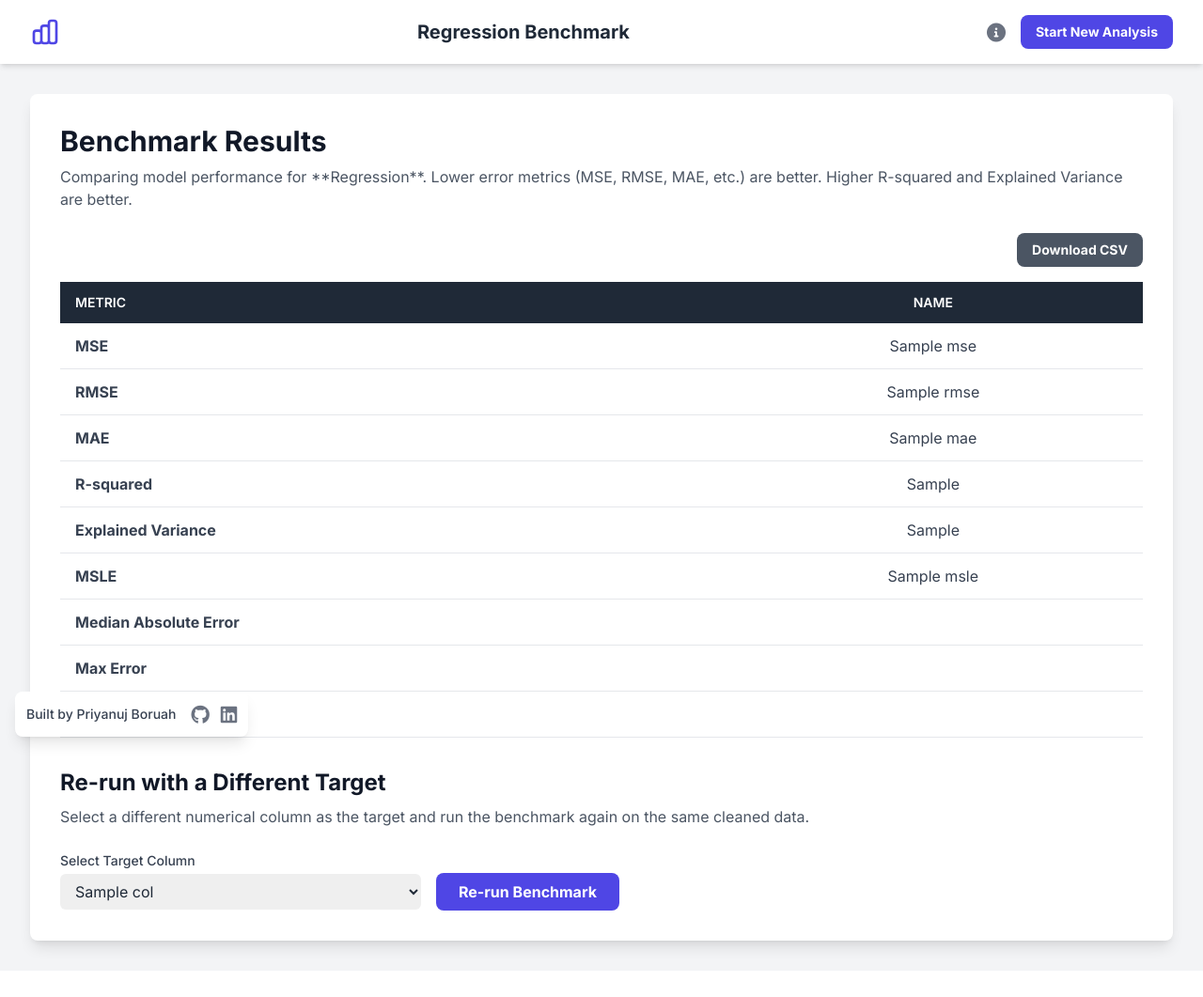
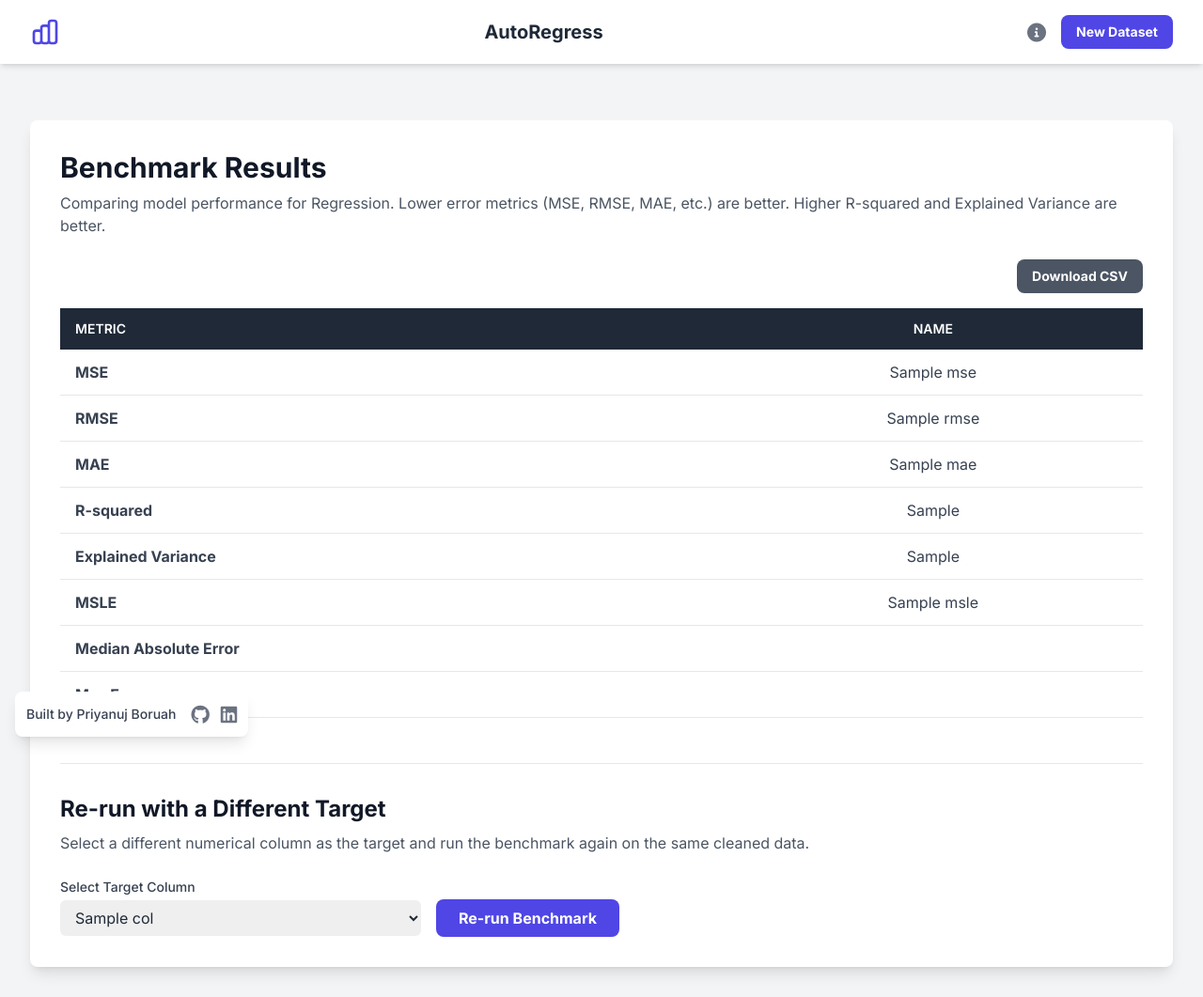
Before and after one commit to PriyanujBoruah/AutoRegress, a Flask app: template templates/benchmark.html in a window 1280 px wide. Shown: the whole page at 94% size. Before the commit the page ends 1021 px from the top, so only its background shows below. Run offline with Flask 3, Linux system fonts and the light colour scheme; the template is opened without the code that fills it: most values are stand-ins (such as "Sample title", 1, 10 or a date in 2020); some libraries are stand-ins or nearby versions.

Commit message:
Update benchmark.html

```diff
--- a/templates/benchmark.html
+++ b/templates/benchmark.html
@@ -1,4 +1,3 @@
-<!-- templates/benchmark.html -->
 <!DOCTYPE html>
 <html lang="en">
 <head>
@@ -52,42 +51,42 @@
         .modal-overlay.visible .modal-content {
             transform: scale(1);
         }
+        #loading-modal {
+            opacity: 1;
+            visibility: visible;
+            display: none;
+        }
     </style>
 </head>
 <body class="bg-gray-100 text-gray-800">
-    <!-- Navbar -->
-    <nav class="bg-white shadow-md">
+    <nav class="bg-white shadow-md fixed top-0 left-0 right-0 z-10">
         <div class="container mx-auto px-4 md:px-8">
             <div class="flex justify-between items-center py-4">
-                <!-- Logo -->
                 <div class="flex items-center">
                     <svg class="h-8 w-8 text-indigo-600" fill="none" viewBox="0 0 24 24" stroke="currentColor">
                         <path stroke-linecap="round" stroke-linejoin="round" stroke-width="2" d="M9 19v-6a2 2 0 00-2-2H5a2 2 0 00-2 2v6a2 2 0 002 2h2a2 2 0 002-2zm0 0V9a2 2 0 012-2h2a2 2 0 012 2v10m-6 0a2 2 0 002 2h2a2 2 0 002-2m0 0V5a2 2 0 012-2h2a2 2 0 012 2v14a2 2 0 01-2 2h-2a2 2 0 01-2-2z" />
                     </svg>
                 </div>
-                <!-- Title -->
                 <div class="text-xl font-bold text-gray-800">
-                    Regression Benchmark
+                    AutoRegress
                 </div>
-                <!-- Action Buttons -->
                 <div class="flex items-center space-x-4">
                     <button id="info-button" class="text-gray-500 hover:text-indigo-600">
                         <i class="fas fa-info-circle fa-lg"></i>
                     </button>
-                    <a href="/" class="bg-indigo-600 hover:bg-indigo-700 text-white font-bold py-2 px-4 rounded-lg text-sm">Start New Analysis</a>
+                    <a href="/" class="bg-indigo-600 hover:bg-indigo-700 text-white font-bold py-2 px-4 rounded-lg text-sm">New Dataset</a>
                 </div>
             </div>
         </div>
     </nav>
 
-    <div class="container mx-auto p-4 md:p-8 max-w-7xl">
+    <div class="container mx-auto p-4 md:p-8 max-w-7xl mt-24">
         <div class="bg-white rounded-lg shadow-lg p-8">
             <h1 class="text-3xl font-bold text-gray-900 mb-2">Benchmark Results</h1>
             <p class="text-gray-600 mb-6">
-                Comparing model performance for **Regression**. Lower error metrics (MSE, RMSE, MAE, etc.) are better. Higher R-squared and Explained Variance are better.
+                Comparing model performance for Regression. Lower error metrics (MSE, RMSE, MAE, etc.) are better. Higher R-squared and Explained Variance are better.
             </p>
 
-            <!-- Download Button -->
             <div class="flex justify-end mb-4">
                 <button id="download-csv" class="bg-gray-600 hover:bg-gray-700 text-white font-bold py-2 px-4 rounded-lg text-sm">
                     Download CSV
@@ -145,22 +144,20 @@
         </div>
     </div>
 
-    <!-- Floating Footer -->
     <div class="fixed bottom-4 left-4 bg-white shadow-lg rounded-lg p-3">
         <div class="flex items-center space-x-4">
             <p class="text-sm text-gray-700 font-medium">Built by Priyanuj Boruah</p>
             <div class="flex space-x-3">
-                <a href="#" target="_blank" class="text-gray-500 hover:text-gray-900">
+                <a href="https://github.com/PriyanujBoruah/AutoRegress" target="_blank" class="text-gray-500 hover:text-gray-900">
                     <i class="fab fa-github fa-lg"></i>
                 </a>
-                <a href="#" target="_blank" class="text-gray-500 hover:text-blue-700">
+                <a href="https://www.linkedin.com/in/priyanuj-boruah/" target="_blank" class="text-gray-500 hover:text-blue-700">
                     <i class="fab fa-linkedin fa-lg"></i>
                 </a>
             </div>
         </div>
     </div>
 
-    <!-- Info Modal -->
     <div id="info-modal" class="modal-overlay">
         <div class="modal-content max-h-[80vh] overflow-y-auto">
             <div class="flex justify-between items-center mb-4">
@@ -191,6 +188,14 @@
                     </dl>
                 </div>
             </div>
+        </div>
+    </div>
+
+    <div id="loading-modal" class="modal-overlay">
+        <div class="modal-content text-center" style="max-width: 400px;">
+            <i class="fas fa-spinner fa-spin fa-3x text-indigo-600"></i>
+            <p class="mt-4 text-lg font-semibold text-gray-800">Working on it...</p>
+            <p class="text-sm text-gray-600">The models are being benchmarked. This might take a moment.</p>
         </div>
     </div>
 
@@ -231,6 +236,18 @@
             link.click();
             document.body.removeChild(link);
         });
+
+        // --- Loading Modal ---
+        document.addEventListener('DOMContentLoaded', function() {
+            const benchmarkForm = document.querySelector('form[action*="benchmark"]');
+            const loadingModal = document.getElementById('loading-modal');
+
+            if (benchmarkForm) {
+                benchmarkForm.addEventListener('submit', function() {
+                    loadingModal.style.display = 'flex';
+                });
+            }
+        });
     </script>
 </body>
 </html>
```
